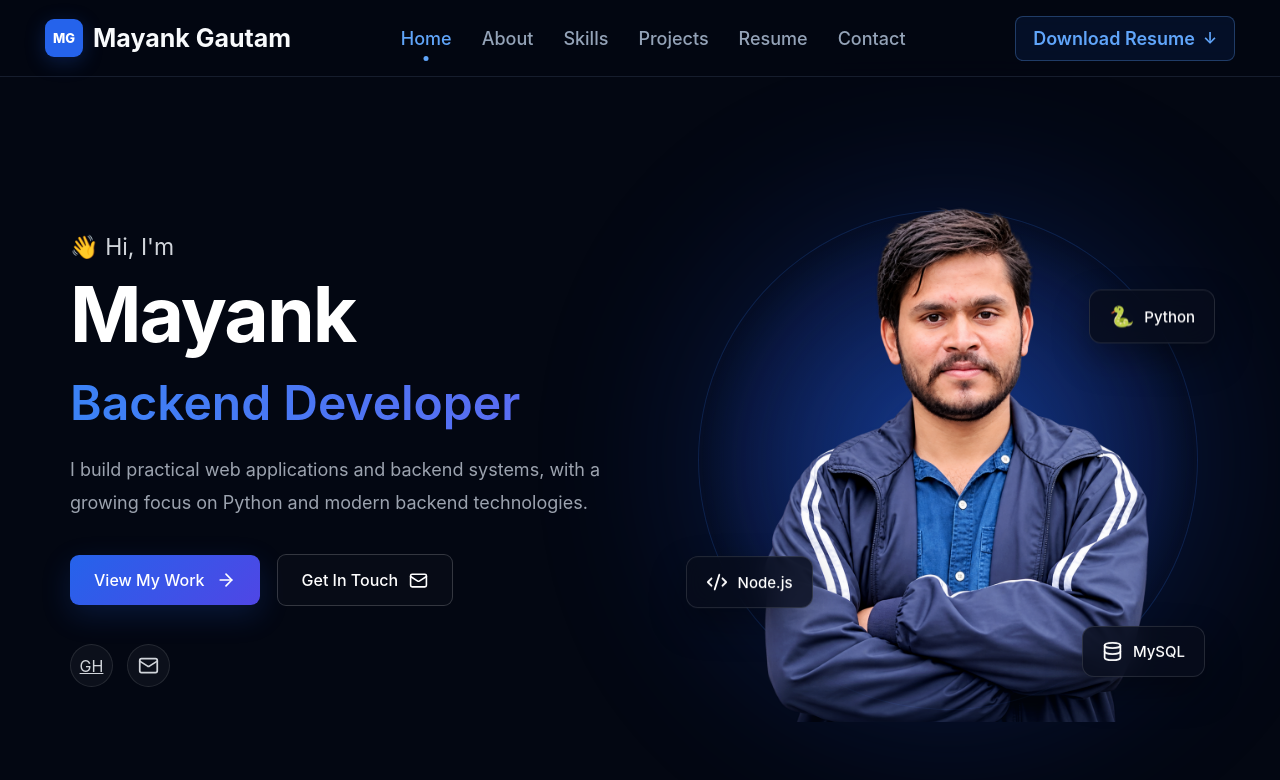
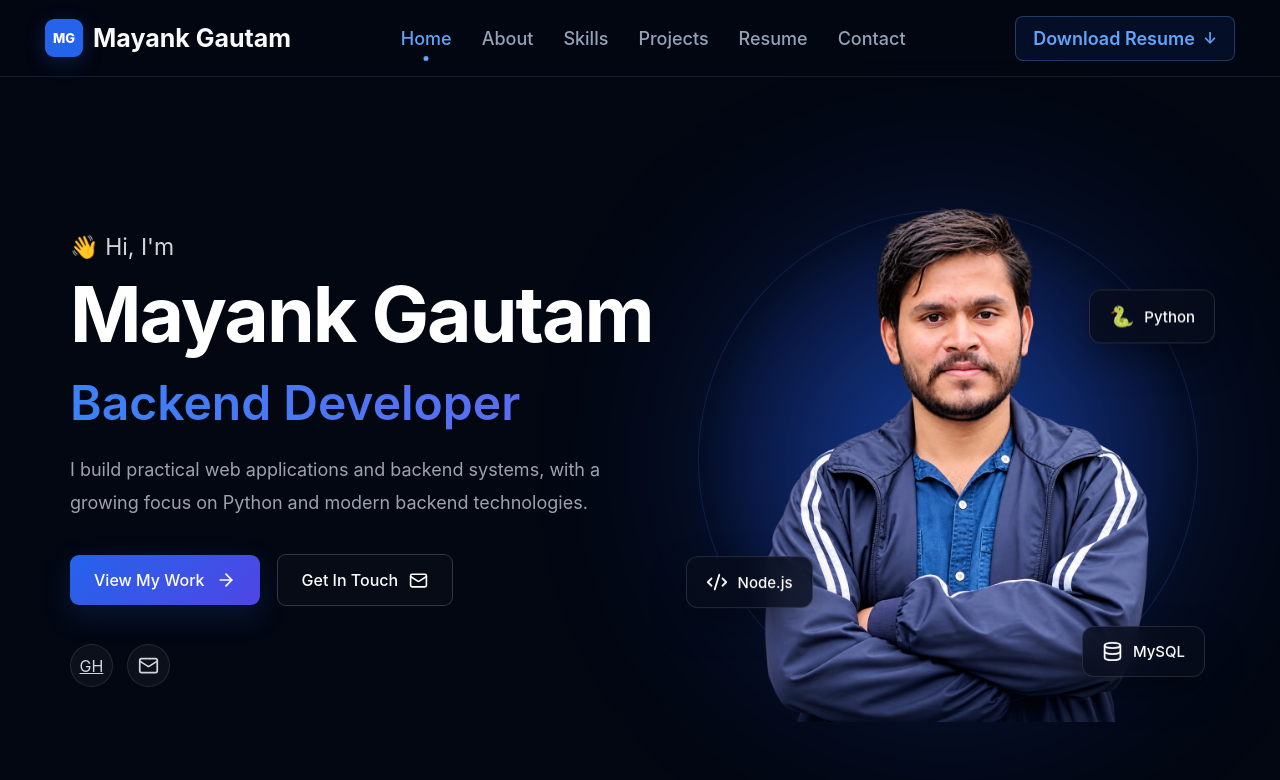
Before and after one commit to mkgtm28/Mayank_Portfolio, a React (Vite) app: page / in a window 1280 px wide. Shown: the top 780 px of the page. Built offline with nearby package versions, Linux system fonts and the light colour scheme.

Commit message:
update Home Page

```diff
--- a/src/pages/Home.jsx
+++ b/src/pages/Home.jsx
@@ -20,7 +20,7 @@ function Home() {
         </p>
 
         <h1>
-          Mayank
+          Mayank Gautam
         </h1>
 
         <h2>
```
